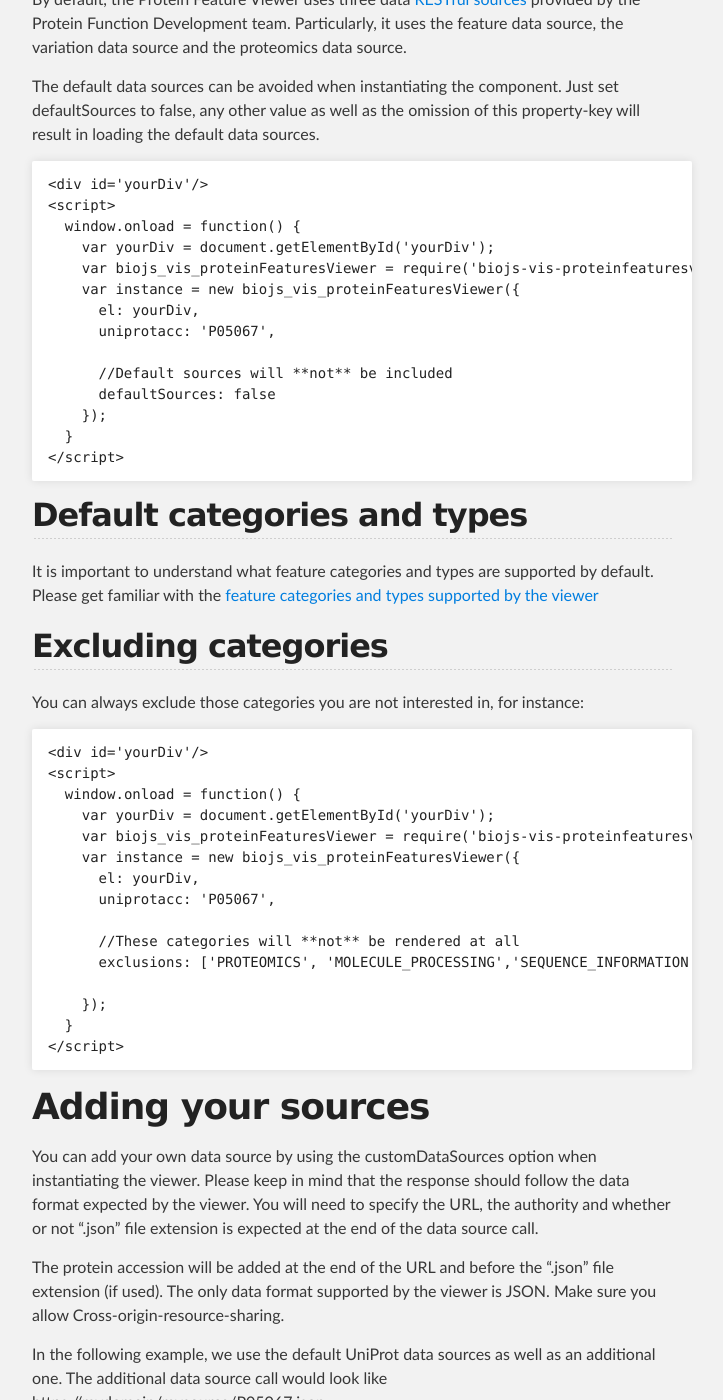
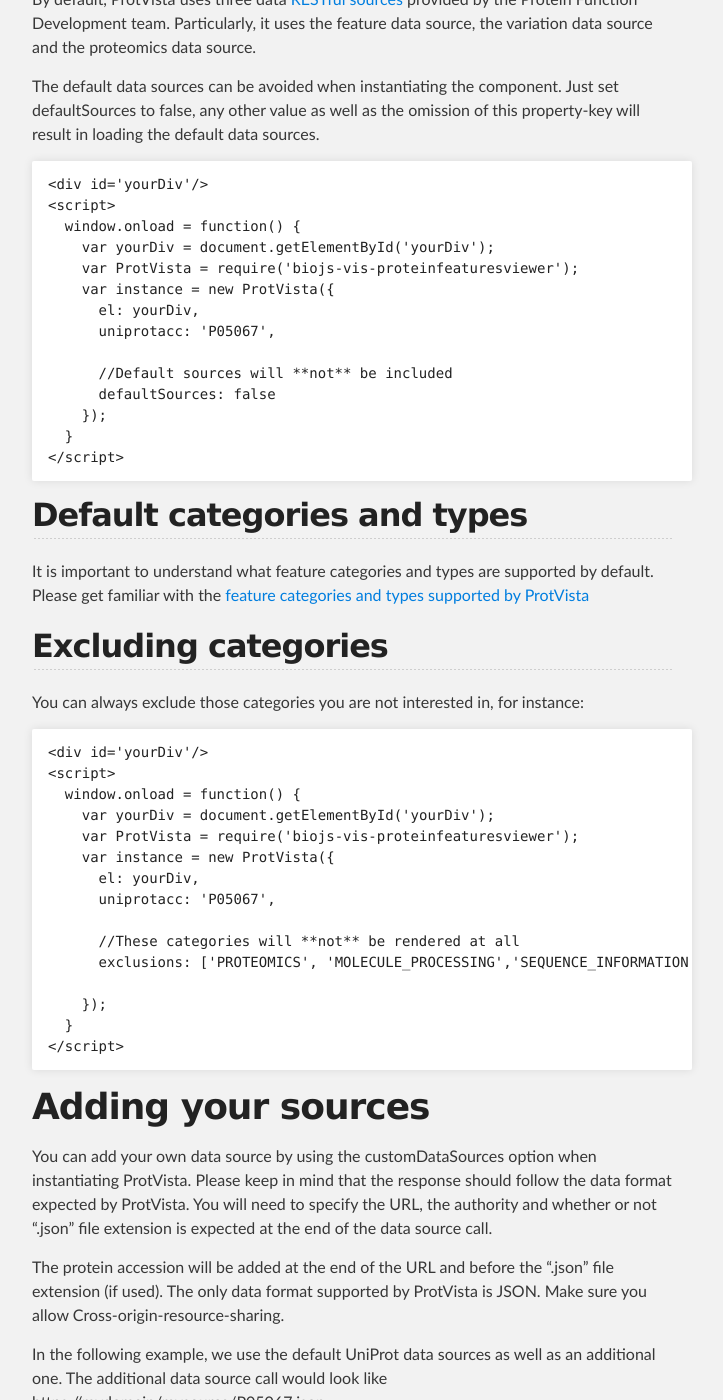
Before and after one commit to ebi-uniprot/ProtVista, a Jekyll site: the page built from dataServicesAndFormat.md, in a window 1280 px wide and 1400 px high, scrolled down 700 px. Shown: the whole window, without its empty margins (288-1011 px from the left). Built offline with Jekyll 4.4.1, drawn with Linux system fonts in a browser that asks for light colours; some of the changed text lies outside the part shown.

Commit message:
Rebrand.

````diff
--- a/_layouts/default.html
+++ b/_layouts/default.html
@@ -4,7 +4,7 @@
 <head>
     <meta charset='utf-8'>
     <meta http-equiv="X-UA-Compatible" content="chrome=1">
-    <meta name="description" content="Biojs-vis-proteinfeaturesviewer : A BioJS viewer for protein sequence features">
+    <meta name="description" content="ProtVista : A BioJS viewer for protein sequence features">
 
     <link rel="stylesheet" type="text/css" media="screen" href="stylesheets/stylesheet.css">
     <link rel="stylesheet" type="text/css" media="screen" href="stylesheets/up_pftv.css">
@@ -17,7 +17,7 @@
 <!-- HEADER -->
 <div id="header_wrap" class="outer">
     <header class="inner">
-        <a href="."><h1 id="project_title">Protein Feature Viewer</h1></a>
+        <a href="."><h1 id="project_title">ProtVista</h1></a>
         <h2 id="project_tagline">A BioJS viewer for protein sequence features</h2>
 
         <section id="links">
@@ -39,7 +39,7 @@
 <!-- FOOTER  -->
 <div id="footer_wrap" class="outer">
     <footer class="inner">
-        <p class="copyright">Biojs-vis-proteinFeaturesViewer maintained by the
+        <p class="copyright">ProtVista is maintained by the
             <a href="https://github.com/ebi-uniprot">Protein Function Development team</a> at
             <a href="http://www.ebi.ac.uk" target="_blank">EMBL-EBI</a></p>
         <p>Published with <a href="https://pages.github.com">GitHub Pages</a></p>
--- a/dataServicesAndFormat.md
+++ b/dataServicesAndFormat.md
@@ -22,7 +22,7 @@ title: Data sources and data format
 <!-- END doctoc generated TOC please keep comment here to allow auto update -->
 
 # Default data sources
-By default, the Protein Feature Viewer uses three data  [RESTful sources](http://www.ebi.ac.uk/uniprot/api/doc/index.html) provided by the Protein Function Development team. Particularly, it uses the feature data source, the variation data source and the proteomics data source.
+By default, ProtVista uses three data  [RESTful sources](http://www.ebi.ac.uk/uniprot/api/doc/index.html) provided by the Protein Function Development team. Particularly, it uses the feature data source, the variation data source and the proteomics data source.
 
 The default data sources can be avoided when instantiating the component. Just set defaultSources to false, any other value as well as the omission of this property-key will result in loading the default data sources.
 
@@ -31,8 +31,8 @@ The default data sources can be avoided when instantiating the component. Just s
 <script>
   window.onload = function() {
     var yourDiv = document.getElementById('yourDiv');
-    var biojs_vis_proteinFeaturesViewer = require('biojs-vis-proteinfeaturesviewer');
-    var instance = new biojs_vis_proteinFeaturesViewer({
+    var ProtVista = require('biojs-vis-proteinfeaturesviewer');
+    var instance = new ProtVista({
       el: yourDiv,
       uniprotacc: 'P05067',
 
@@ -44,7 +44,7 @@ The default data sources can be avoided when instantiating the component. Just s
 ```
 
 ## Default categories and types
-It is important to understand what feature categories and types are supported by default. Please get familiar with the [feature categories and types supported by the viewer](./userGuide.html#feature-categories-and-types)
+It is important to understand what feature categories and types are supported by default. Please get familiar with the [feature categories and types supported by ProtVista](./userGuide.html#feature-categories-and-types)
 
 ## Excluding categories
 You can always exclude those categories you are not interested in, for instance:
@@ -54,8 +54,8 @@ You can always exclude those categories you are not interested in, for instance:
 <script>
   window.onload = function() {
     var yourDiv = document.getElementById('yourDiv');
-    var biojs_vis_proteinFeaturesViewer = require('biojs-vis-proteinfeaturesviewer');
-    var instance = new biojs_vis_proteinFeaturesViewer({
+    var ProtVista = require('biojs-vis-proteinfeaturesviewer');
+    var instance = new ProtVista({
       el: yourDiv,
       uniprotacc: 'P05067',
 
@@ -68,9 +68,9 @@ You can always exclude those categories you are not interested in, for instance:
 ```
 
 # Adding your sources
-You can add your own data source by using the customDataSources option when instantiating the viewer. Please keep in mind that the response should follow the data format expected by the viewer. You will need to specify the URL, the authority and whether or not ".json" file extension is expected at the end of the data source call.
+You can add your own data source by using the customDataSources option when instantiating ProtVista. Please keep in mind that the response should follow the data format expected by ProtVista. You will need to specify the URL, the authority and whether or not ".json" file extension is expected at the end of the data source call.
 
-The protein accession will be added at the end of the URL and before the ".json" file extension (if used). The only data format supported by the viewer is JSON. Make sure you allow Cross-origin-resource-sharing.
+The protein accession will be added at the end of the URL and before the ".json" file extension (if used). The only data format supported by ProtVista is JSON. Make sure you allow Cross-origin-resource-sharing.
 
 In the following example, we use the default UniProt data sources as well as an additional one. The additional data source call would look like https://mydomain/mysource/P05067.json
 
@@ -79,8 +79,8 @@ In the following example, we use the default UniProt data sources as well as an
 <script>
   window.onload = function() {
     var yourDiv = document.getElementById('yourDiv');
-    var biojs_vis_proteinFeaturesViewer = require('biojs-vis-proteinfeaturesviewer');
-    var instance = new biojs_vis_proteinFeaturesViewer({
+    var ProtVista = require('biojs-vis-proteinfeaturesviewer');
+    var instance = new ProtVista({
       el: yourDiv,
 
       //This will be **always** added at the end of your data source URL
@@ -231,15 +231,15 @@ You will need to provide a configuration file if you want to:
 * Change the predefined colors for types (e.g., you want to use #FF0000 rather than #FF0066 for "Helix")
 * Use a color for your own types without explicitly specifying them in the data source response (e.g., you want to specify "green" for all of yours "catalytic sites" only once)
 
-You can specify your configuration file as an option when instantiating the feature viewer.
+You can specify your configuration file as an option when instantiating ProtVista.
 
 ```html
 <div id='yourDiv'/>
 <script>
   window.onload = function() {
     var yourDiv = document.getElementById('yourDiv');
-    var biojs_vis_proteinFeaturesViewer = require('biojs-vis-proteinfeaturesviewer');
-    var instance = new biojs_vis_proteinFeaturesViewer({
+    var ProtVista = require('biojs-vis-proteinfeaturesviewer');
+    var instance = new ProtVista({
       el: yourDiv,
       uniprotacc: 'P05067',
       customDataSources: [
````
Also changed, not shown: developerGuide.md (+13 -13 lines), userGuide.md (+3 -3 lines).
